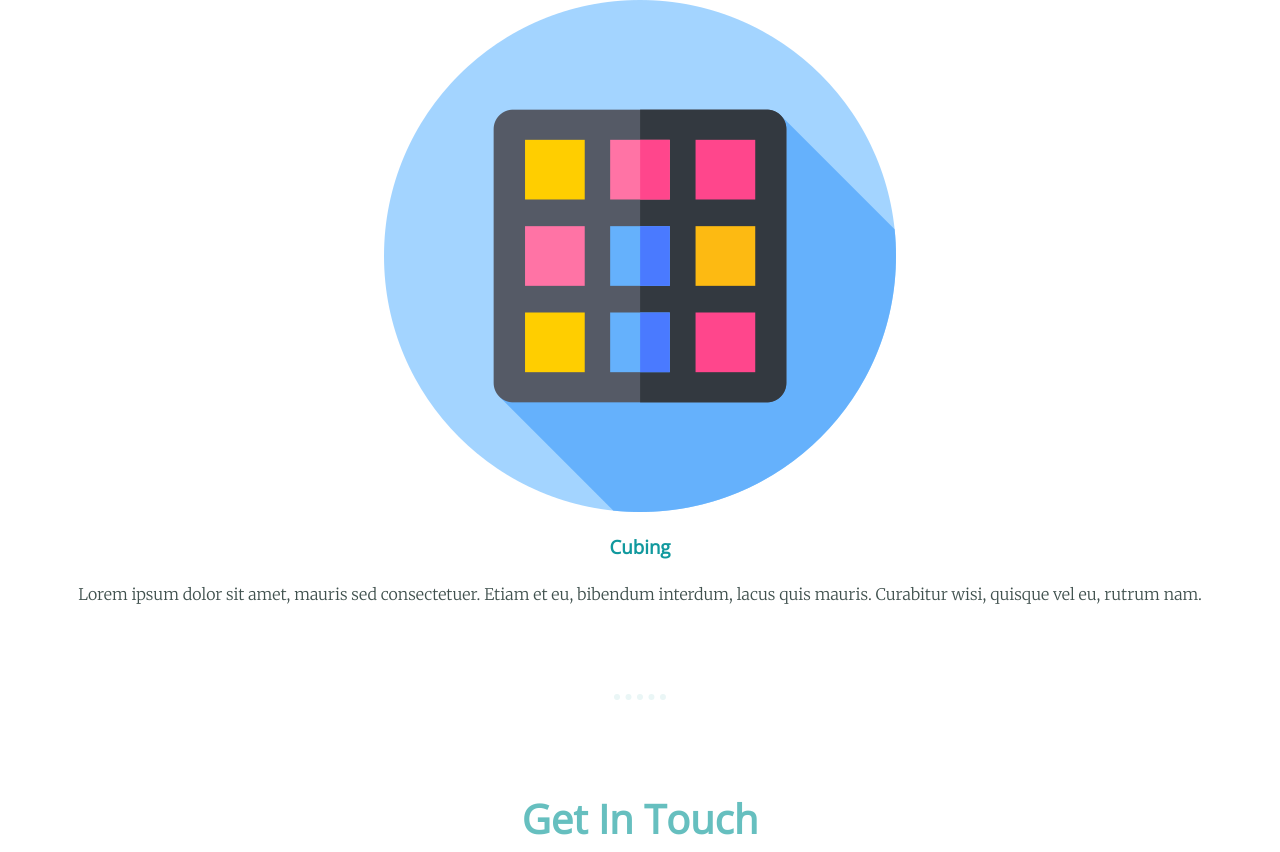
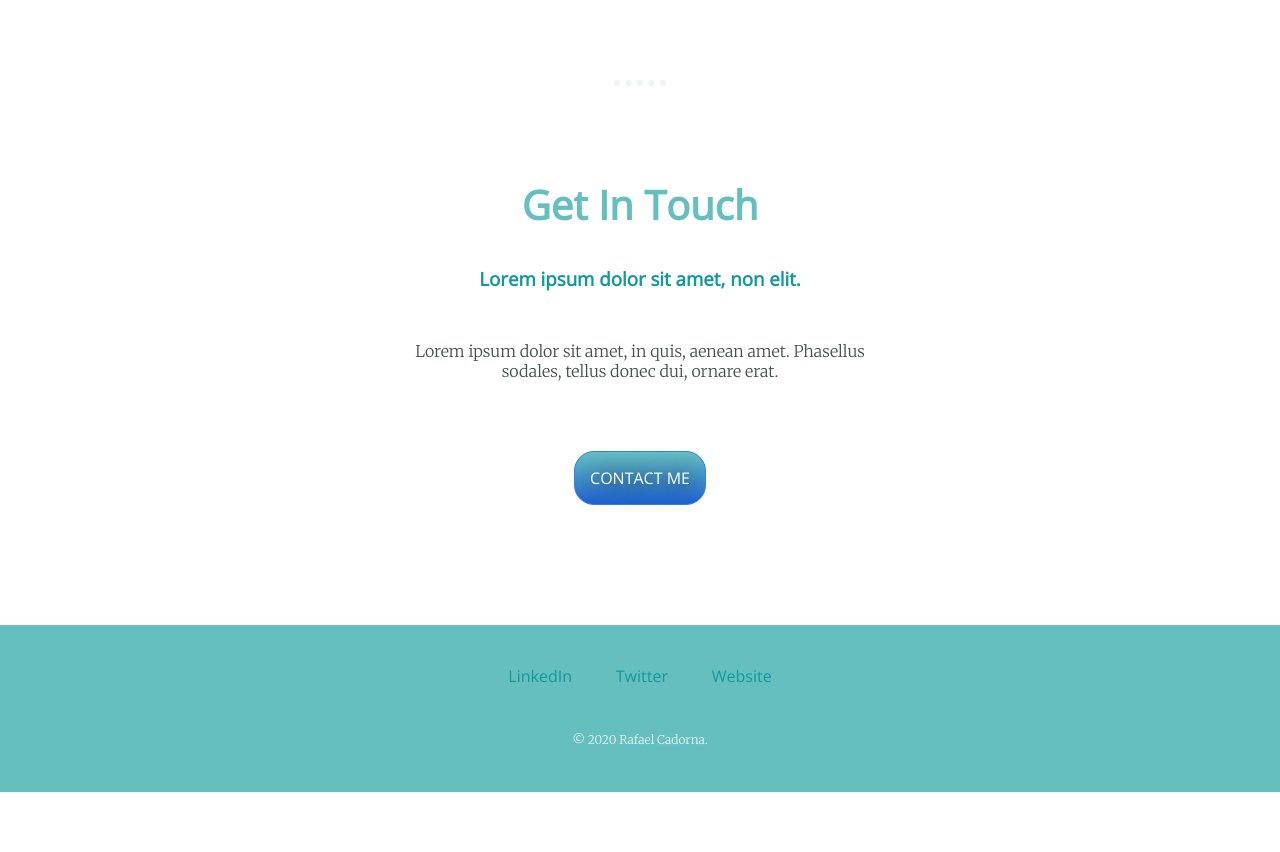
Before and after one commit to jcads/css-my-site, a plain HTML site: page index.html in a window 1280 px wide. Shown: the part 1945-2797 px from the top of the page. After the commit the page ends 2737 px from the top, so only its background shows below. Drawn offline with nearby package versions, Linux system fonts and the light colour scheme; files that its build step writes are made by us from their sources.

Commit message:
Finished styling my website

```diff
--- a/styles.css
+++ b/styles.css
@@ -42,3 +42,123 @@
 	font-family: 'Open Sans', sans-serif;
 	text-decoration: none;
 }
+
+a:hover {
+	color: #EAF6F6;
+}
+
+.subtitle {
+	font-weight: normal;
+}
+
+.skill-row {
+	width: 50%;
+	margin: 100px auto;
+	text-align: left;
+	line-height: 2;
+}
+
+.comp-img {
+	width: 25%;
+	border-radius: 50%;
+	float: left;
+	margin-right: 30px;
+}
+
+.cube-img {
+	width: 25%;
+	border-radius: 50%;
+	float: right;
+	margin-left: 30px;
+}
+
+.my-pic {
+	width: 200px;
+	border-radius: 50%;
+}
+
+.top-container {
+	background-color: #d1f5d3;
+	padding-top: 80px;
+	position: relative;
+}
+
+
+.top-cloud {
+	position: absolute;
+	left: 70%;
+	top: 100px;
+}
+
+.btm-cloud {
+	position: absolute;
+	bottom: 50%;
+}
+
+.middle-container {
+	margin: 100px auto;
+}
+
+.bottom-container {
+	background-color: #66BFBF;
+	padding: 40px 0 20px;
+}
+
+.square {
+	width: 200px;
+	height: 200px;
+}
+
+.copyright {
+	color: #EAF6F6;
+	padding-top: 20px;
+	font-size: 0.75rem;
+}
+
+.profile, .contact-me {
+	width: 50%;
+	margin: auto;
+	margin-bottom: 50px;
+}
+
+.profile p, .contact-me p {
+	width: 75%;
+	margin: 50px auto;
+}
+
+.btn {
+   background: #66BFBF;
+   background-image: -webkit-linear-gradient(top, #66BFBF, #1E62D0);
+   background-image: -moz-linear-gradient(top, #66BFBF, #1E62D0);
+   background-image: -ms-linear-gradient(top, #66BFBF, #1E62D0);
+   background-image: -o-linear-gradient(top, #66BFBF, #1E62D0);
+   background-image: linear-gradient(to bottom, #66BFBF, #1E62D0);
+   -webkit-border-radius: 20px;
+   -moz-border-radius: 20px;
+   border-radius: 20px;
+   color: #FFFFFF;
+   font-family: "Open Sans", sans-serif;
+   font-size: 16px;
+   font-weight: 400;
+   padding: 15px;
+   text-shadow: 1px 1px 20px #000000;
+   border: solid #337FED 1px;
+   text-decoration: none;
+   display: inline-block;
+   cursor: pointer;
+   text-align: center;
+}
+
+.btn:hover {
+   border: solid #337FED 1px;
+   background: #1E62D0;
+   background-image: -webkit-linear-gradient(top, #1E62D0, #66BFBF);
+   background-image: -moz-linear-gradient(top, #1E62D0, #66BFBF);
+   background-image: -ms-linear-gradient(top, #1E62D0, #66BFBF);
+   background-image: -o-linear-gradient(top, #1E62D0, #66BFBF);
+   background-image: linear-gradient(to bottom, #1E62D0, #66BFBF);
+   -webkit-border-radius: 20px;
+   -moz-border-radius: 20px;
+   border-radius: 20px;
+   text-decoration: none;
+}
```
